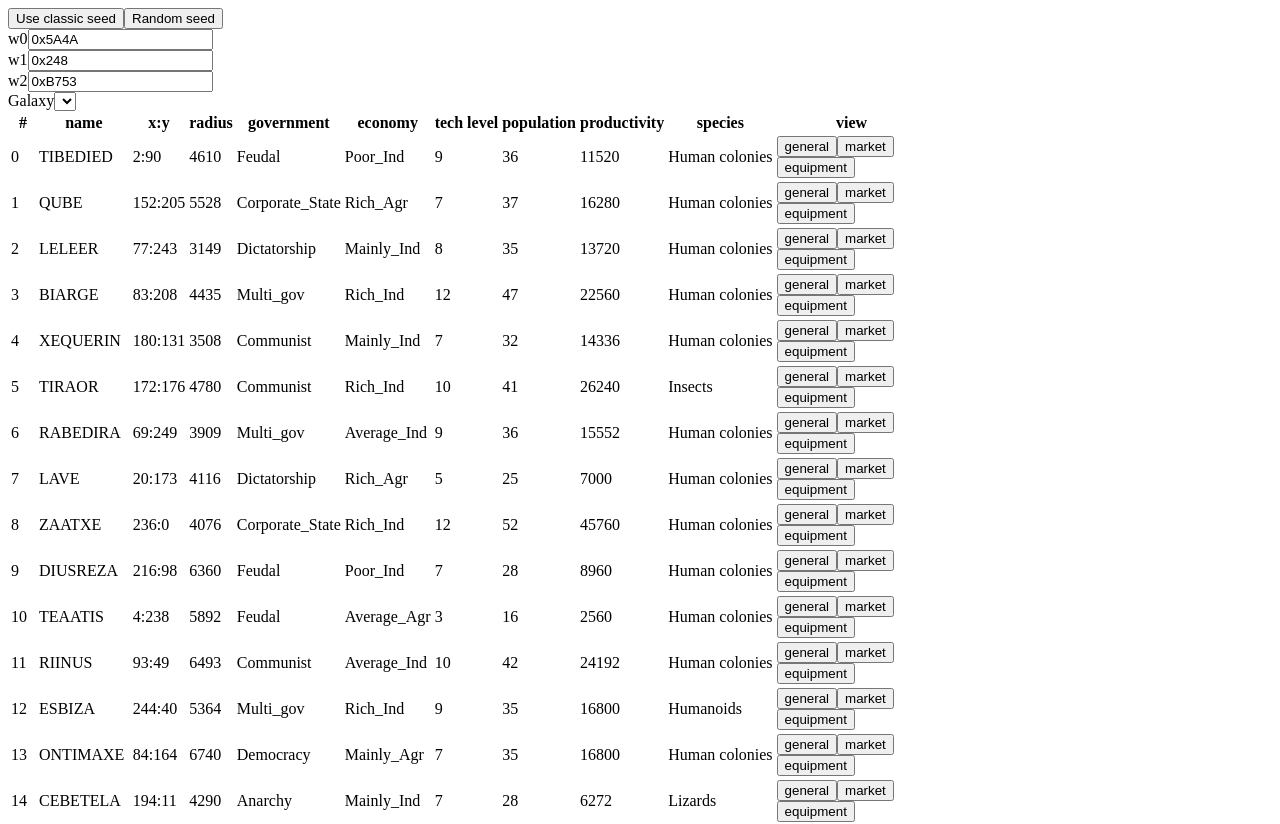
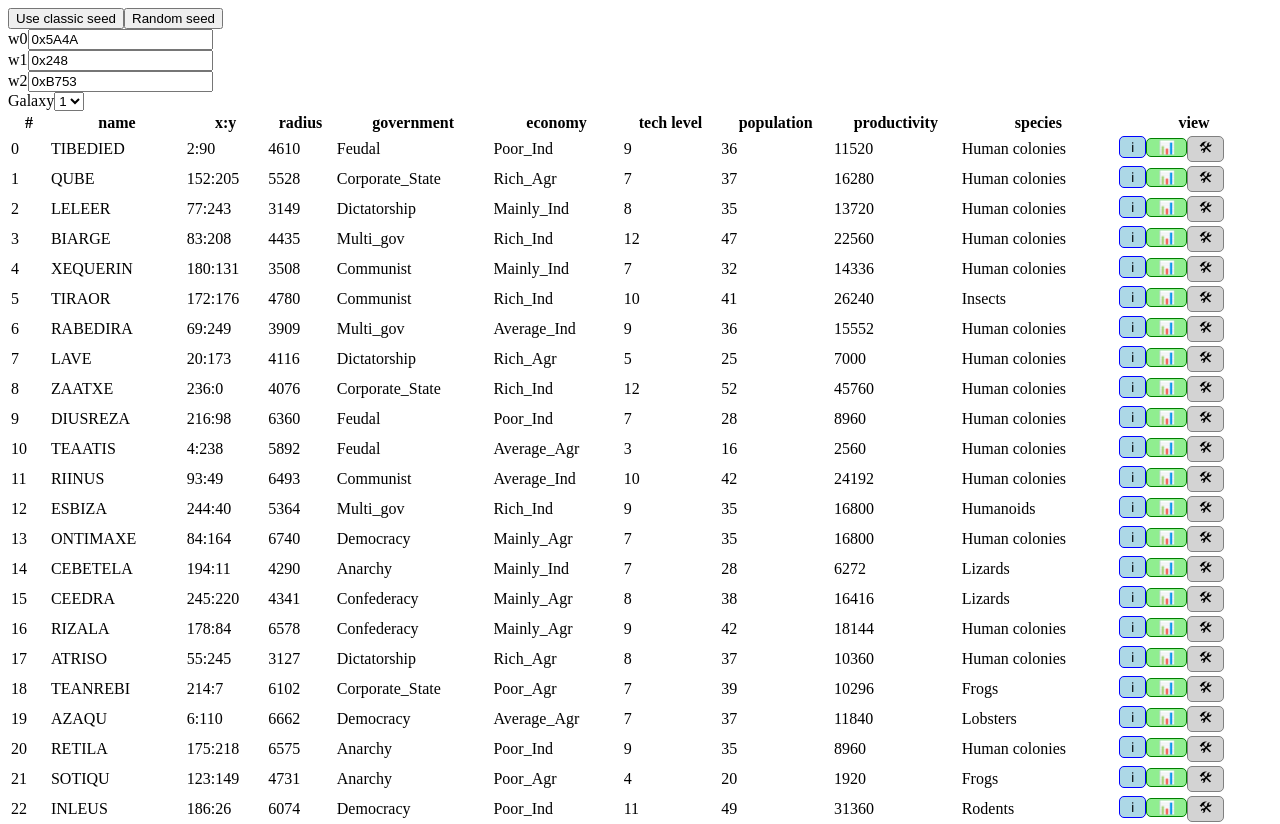
Before and after one commit to walfram/web-elite, a React (Vite) app: page / in a window 1280 px wide. Shown: the top 824 px of the page. Built offline with nearby package versions, Linux system fonts and the light colour scheme.

Commit message:
mostly planet list css refactoring

```diff
--- /dev/null
+++ b/src/components/Planets.css
@@ -0,0 +1,41 @@
+.planet-list-table {
+  width: 100%;
+}
+
+.planet-list-table tr:hover {
+  background-color: lightgrey;
+}
+
+.planet-list-table .buttons {
+  white-space: nowrap;
+}
+
+.planet-list-table .buttons button.information {
+  background-color: lightblue;
+  border: 1px solid blue;
+  border-radius: 5px;
+}
+.planet-list-table .buttons button.information::before {
+  content: "\2139";
+  padding: 5px;
+}
+
+.planet-list-table .buttons button.market {
+  background-color: lightgreen;
+  border: 1px solid green;
+  border-radius: 5px;
+}
+.planet-list-table .buttons button.market::before {
+  content: "\1F4CA";
+  padding: 5px;
+}
+
+.planet-list-table .buttons button.equipment {
+  background-color: lightgrey;
+  border: 1px solid grey;
+  border-radius: 5px;
+}
+.planet-list-table .buttons button.equipment::before {
+  content: "\1F6E0";
+  padding: 5px;
+}
--- a/src/components/Planets.tsx
+++ b/src/components/Planets.tsx
@@ -1,13 +1,14 @@
-import {economyOf, governmentOf, Planet, speciesOf} from "../galaxy/classic-elite.tsx";
+import {economyOf, galaxy, governmentOf, Planet, speciesOf} from "../galaxy/classic-elite.tsx";
 import {useAppSelector} from "../store/store.ts";
-import {planetsSelector} from "../store/GalaxySlice.ts";
+import "./Planets.css";
 
 export default function Planets() {
-  const planets: Planet[] = useAppSelector(planetsSelector);
+  const seed = useAppSelector(state => state.galaxy.seed);
+  const planets = galaxy(seed);
 
   return (
       <>
-        <table>
+        <table className={"planet-list-table"}>
           <thead>
           <tr>
             <th>#</th>
@@ -54,12 +55,10 @@ function PlanetRow({planet}: PlanetRowProps) {
         <td>{planet.population}</td>
         <td>{planet.productivity}</td>
         <td>{speciesOf(planet.species)}</td>
-        <td>
-          <div>
-            <button onClick={() => planetInfo(planet, "general")}>general</button>
-            <button onClick={() => planetInfo(planet, "market")}>market</button>
-            <button onClick={() => planetInfo(planet, "equipment")}>equipment</button>
-          </div>
+        <td className={"buttons"}>
+          <button onClick={() => planetInfo(planet, "information")} className={"information"}></button>
+          <button onClick={() => planetInfo(planet, "market")} className={"market"}></button>
+          <button onClick={() => planetInfo(planet, "equipment")} className={"equipment"}></button>
         </td>
       </tr>
   );
--- a/src/components/SeedForm.tsx
+++ b/src/components/SeedForm.tsx
@@ -57,7 +57,7 @@ export default function SeedForm() {
           <label>Galaxy</label>
           <select onChange={onGalaxyIdChange}>
             {
-              [...Array(8)].map((galaxyId, idx) => <option value={idx}>{galaxyId}</option>)
+              [...Array(8)].map((_, idx) => <option key={`galaxy-id-${idx}`} value={idx}>{idx + 1}</option>)
             }
           </select>
         </div>
--- a/src/store/GalaxySlice.ts
+++ b/src/store/GalaxySlice.ts
@@ -46,4 +46,5 @@ export const {
   switchToClassicSeed, switchToRandomSeed, changeW0, changeW1, changeW2, changeGalaxyId
 } = GalaxySlice.actions;
 
-export const planetsSelector = (state: RootState) => galaxy(state.galaxy.seed);
+// TODO use createSelector
+export const planetsSelector = (state: RootState) => [...galaxy(state.galaxy.seed)];
```
